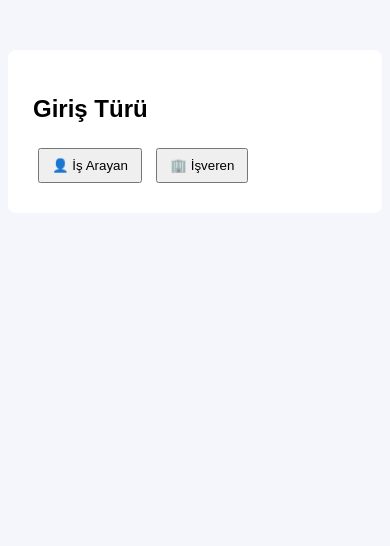
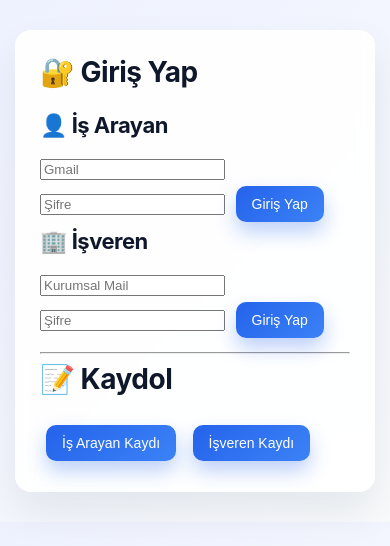
Before and after one commit to mainpypy13/main.py, a Flask app: page / in a window 390 px wide. Shown: the top 546 px of the page. Run offline with Flask 3, Linux system fonts and the light colour scheme.

Commit message:
Login ekranı eklendi

```diff
--- a/app.py
+++ b/app.py
@@ -1,32 +1,79 @@
-from flask import Flask, render_template, request, redirect, url_for
+from flask import Flask, render_template, request, redirect, session, url_for
 
 app = Flask(__name__)
+app.secret_key = "secretkey"
 
-# MOCK CV DATA (5 adet)
-cvs = [
-    {"id": 1, "name": "Ahmet Yılmaz", "skill": "Python, ML"},
-    {"id": 2, "name": "Elif Kaya", "skill": "Data Science"},
-    {"id": 3, "name": "Mehmet Demir", "skill": "Frontend Developer"},
-    {"id": 4, "name": "Zynep Arslan", "skill": "AI Engineer"},
-    {"id": 5, "name": "Can Özkan", "skill": "Backend Developer"},
-]
+# Geçici veri depoları
+users = {}      # iş arayanlar
+employers = {}  # işverenler
+
 
 @app.route("/")
-def login():
+def home():
     return render_template("login.html")
 
-@app.route("/user")
-def user_panel():
-    return render_template("user.html")
 
-@app.route("/employer")
-def employer_panel():
-    return render_template("employer.html", cvs=cvs)
+# ---------------- REGISTER ----------------
+@app.route("/register/<role>", methods=["GET", "POST"])
+def register(role):
+    if request.method == "POST":
+        email = request.form["email"]
+        password = request.form["password"]
 
-@app.route("/rate/<int:cv_id>/<int:score>")
-def rate(cv_id, score):
-    print(f"CV {cv_id} {score} puan aldı")
-    return redirect(url_for("employer_panel"))
+        if role == "user":
+            users[email] = {
+                "password": password,
+                "name": request.form["name"],
+                "surname": request.form["surname"],
+                "scores": []
+            }
+        else:
+            employers[email] = {
+                "password": password,
+                "company": request.form["company"],
+                "position": request.form["position"]
+            }
+
+        return redirect(url_for("home"))
+
+    return render_template("register.html", role=role)
+
+
+# ---------------- LOGIN ----------------
+@app.route("/login/<role>", methods=["POST"])
+def login(role):
+    email = request.form["email"]
+    password = request.form["password"]
+
+    data = users if role == "user" else employers
+
+    if email in data and data[email]["password"] == password:
+        session["email"] = email
+        session["role"] = role
+        return redirect("/dashboard")
+
+    return "Hatalı giriş"
+
+
+# ---------------- DASHBOARD ----------------
+@app.route("/dashboard")
+def dashboard():
+    if "email" not in session:
+        return redirect("/")
+
+    email = session["email"]
+    role = session["role"]
+
+    profile = users[email] if role == "user" else employers[email]
+
+    return render_template("dashboard.html", role=role, profile=profile)
+
+
+@app.route("/logout")
+def logout():
+    session.clear()
+    return redirect("/")
+
 
 if __name__ == "__main__":
     app.run(debug=True)
--- a/static/style.css
+++ b/static/style.css
@@ -1,31 +1,140 @@
-body {
-    font-family: Arial;
-    background: #f4f6fb;
+/* RESET & BASE */
+* {
+    box-sizing: border-box;
 }
 
-.box {
-    background: white;
-    max-width: 700px;
-    margin: 50px auto;
-    padding: 25px;
-    border-radius: 8px;
+body {
+    margin: 0;
+    font-family: "Inter", "Segoe UI", Arial, sans-serif;
+    background: linear-gradient(135deg, #eef2ff, #f8fafc);
+    color: #0f172a;
 }
 
-button {
-    padding: 8px 12px;
-    margin: 5px;
+/* NAVBAR */
+.navbar {
+    background: linear-gradient(90deg, #0f172a, #1e293b);
+    color: white;
+    padding: 14px 40px;
+    display: flex;
+    justify-content: space-between;
+    align-items: center;
+    box-shadow: 0 6px 20px rgba(15, 23, 42, 0.35);
 }
 
-.navbar {
-    background: #1e293b;
-    color: white;
-    padding: 12px 30px;
-    display: flex;
-    justify-content: space-between;
+.navbar a {
+    color: #e5e7eb;
+    text-decoration: none;
+    margin-left: 20px;
+    font-size: 14px;
+    transition: color 0.2s ease;
 }
 
+.navbar a:hover {
+    color: #38bdf8;
+}
+
+/* MAIN BOX */
+.box {
+    background: rgba(255, 255, 255, 0.9);
+    max-width: 820px;
+    margin: 60px auto;
+    padding: 35px 40px;
+    border-radius: 16px;
+    box-shadow:
+        0 20px 40px rgba(15, 23, 42, 0.08),
+        inset 0 1px 0 rgba(255, 255, 255, 0.4);
+    backdrop-filter: blur(8px);
+}
+
+/* HEADINGS */
+h2, h3 {
+    margin-top: 0;
+    letter-spacing: -0.5px;
+}
+
+h2 {
+    font-size: 28px;
+}
+
+h3 {
+    font-size: 22px;
+    margin-bottom: 20px;
+}
+
+/* BUTTONS */
+button {
+    padding: 10px 16px;
+    margin: 6px;
+    border-radius: 10px;
+    border: none;
+    cursor: pointer;
+    font-size: 14px;
+    font-weight: 500;
+    background: linear-gradient(135deg, #2563eb, #3b82f6);
+    color: white;
+    box-shadow: 0 10px 20px rgba(37, 99, 235, 0.3);
+    transition: all 0.25s ease;
+}
+
+button:hover {
+    transform: translateY(-2px);
+    box-shadow: 0 15px 30px rgba(37, 99, 235, 0.4);
+}
+
+button:active {
+    transform: translateY(0);
+}
+
+/* CARD (CV) */
 .card {
-    border: 1px solid #ddd;
-    padding: 10px;
-    margin-top: 10px;
+    border-radius: 14px;
+    padding: 18px 22px;
+    margin-top: 18px;
+    background: linear-gradient(135deg, #ffffff, #f9fafb);
+    border: 1px solid #e5e7eb;
+    box-shadow: 0 10px 25px rgba(0, 0, 0, 0.05);
+    transition: all 0.25s ease;
 }
+
+.card:hover {
+    transform: translateY(-4px);
+    box-shadow: 0 18px 40px rgba(0, 0, 0, 0.08);
+}
+
+/* CV TEXT */
+.card strong {
+    font-size: 16px;
+    display: block;
+    margin-bottom: 6px;
+}
+
+.card p {
+    margin: 0 0 12px 0;
+    font-size: 14px;
+    color: #475569;
+}
+
+/* STAR BUTTONS */
+.card button {
+    background: linear-gradient(135deg, #fbbf24, #f59e0b);
+    color: #1f2937;
+    box-shadow: 0 6px 15px rgba(245, 158, 11, 0.4);
+    font-size: 13px;
+    padding: 6px 10px;
+}
+
+.card button:hover {
+    box-shadow: 0 10px 20px rgba(245, 158, 11, 0.55);
+}
+
+/* RESPONSIVE */
+@media (max-width: 768px) {
+    .box {
+        margin: 30px 15px;
+        padding: 25px;
+    }
+
+    .navbar {
+        padding: 14px 20px;
+    }
+}
--- a/templates/login.html
+++ b/templates/login.html
@@ -7,10 +7,27 @@
 <body>
 
 <div class="box">
-    <h2>Giriş Türü</h2>
+    <h2>🔐 Giriş Yap</h2>
 
-    <a href="/user"><button>👤 İş Arayan</button></a>
-    <a href="/employer"><button>🏢 İşveren</button></a>
+    <form action="/login/user" method="POST">
+        <h3>👤 İş Arayan</h3>
+        <input type="email" name="email" placeholder="Gmail" required>
+        <input type="password" name="password" placeholder="Şifre" required>
+        <button>Giriş Yap</button>
+    </form>
+
+    <form action="/login/employer" method="POST">
+        <h3>🏢 İşveren</h3>
+        <input type="email" name="email" placeholder="Kurumsal Mail" required>
+        <input type="password" name="password" placeholder="Şifre" required>
+        <button>Giriş Yap</button>
+    </form>
+
+    <hr>
+
+    <h2>📝 Kaydol</h2>
+    <a href="/register/user"><button>İş Arayan Kaydı</button></a>
+    <a href="/register/employer"><button>İşveren Kaydı</button></a>
 </div>
 
 </body>
```
Also changed, not shown: templates/dashboard.html (added, +40 -0 lines), templates/employer.html (+7 -5 lines), templates/register.html (added, +29 -0 lines).
